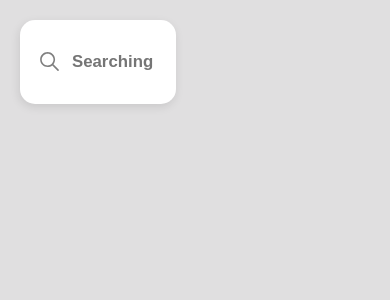
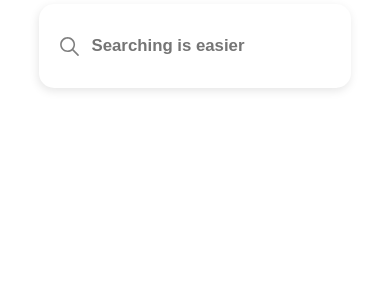
Before and after one commit to lukaakhalbedashvili/WDIC-Front-, a Next.js app: page / in a window 390 px wide. Shown: the top 300 px of the page. Built offline with nearby package versions, Linux system fonts and the light colour scheme.

Commit message:
search input

```diff
--- a/src/components/SearchBar/SearchBar.module.scss
+++ b/src/components/SearchBar/SearchBar.module.scss
@@ -1,8 +1,8 @@
 $iconWidth: 35px;
 @import "styles/mixins.scss";
 .MainSearchDiv {
-  margin-top: 5%;
-  margin-left: 5%;
+  margin: auto;
+  margin-top: 1%;
   width: 40%;
   .SearchBarDiv {
     position: relative;
@@ -21,8 +21,7 @@ $iconWidth: 35px;
       position: absolute;
       text-decoration: underline;
       font-size: small;
-      margin-right: 5%;
-      left: 90%;
+      left: calc(100% - 50px);
       z-index: 1;
     }
 
@@ -38,3 +37,9 @@ $iconWidth: 35px;
     }
   }
 }
+
+@media only screen and (max-width: 600px) {
+  .MainSearchDiv {
+    width: 80%;
+  }
+}
--- a/styles/globals.css
+++ b/styles/globals.css
@@ -6,13 +6,9 @@ body {
     Roboto, Oxygen, Ubuntu, Cantarell, Fira Sans, Droid Sans, Helvetica Neue,
     sans-serif;
 }
-
 a {
   color: inherit;
   text-decoration: none;
-}
-body {
-  background-color: #e0dfe0;
 }
 
 * {
```
